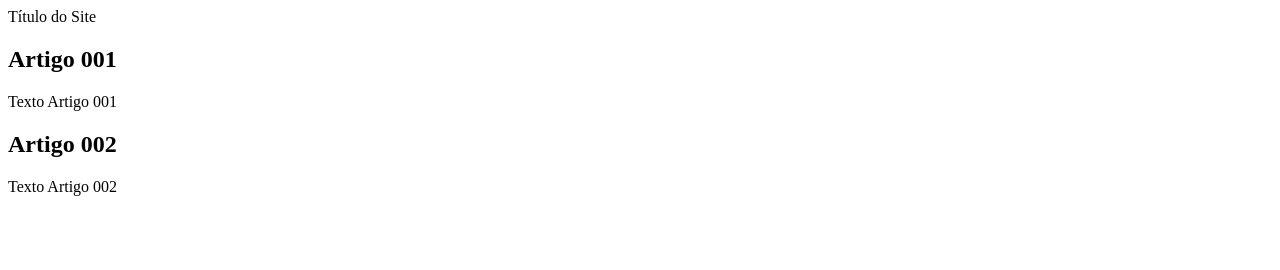
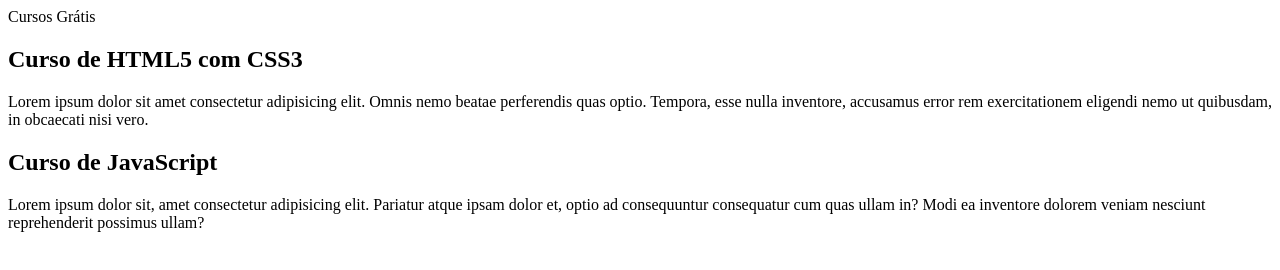
Before and after one commit to gustcustodio/projeto-site, a plain HTML site: page index.html in a window 1280 px wide. Drawn offline with Linux system fonts and the light colour scheme.

Commit message:
Update index.html

```diff
--- a/index.html
+++ b/index.html
@@ -7,14 +7,14 @@
 </head>
 <body>
     <main>
-        <header>Título do Site</header>
+        <header>Cursos Grátis</header>
         <article>
-            <h2>Artigo 001</h2>
-            <p>Texto Artigo 001</p>
+            <h2>Curso de HTML5 com CSS3</h2>
+            <p>Lorem ipsum dolor sit amet consectetur adipisicing elit. Omnis nemo beatae perferendis quas optio. Tempora, esse nulla inventore, accusamus error rem exercitationem eligendi nemo ut quibusdam, in obcaecati nisi vero.</p>
         </article>
         <article>
-            <h2>Artigo 002</h2>
-            <p>Texto Artigo 002</p>
+            <h2>Curso de JavaScript</h2>
+            <p>Lorem ipsum dolor sit, amet consectetur adipisicing elit. Pariatur atque ipsam dolor et, optio ad consequuntur consequatur cum quas ullam in? Modi ea inventore dolorem veniam nesciunt reprehenderit possimus ullam?</p>
         </article>
     </main>
 </body>
```
